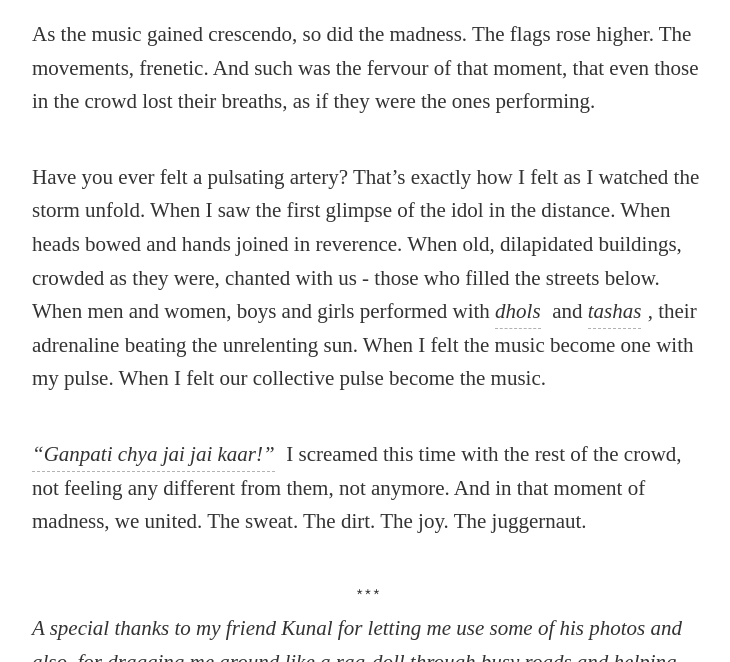
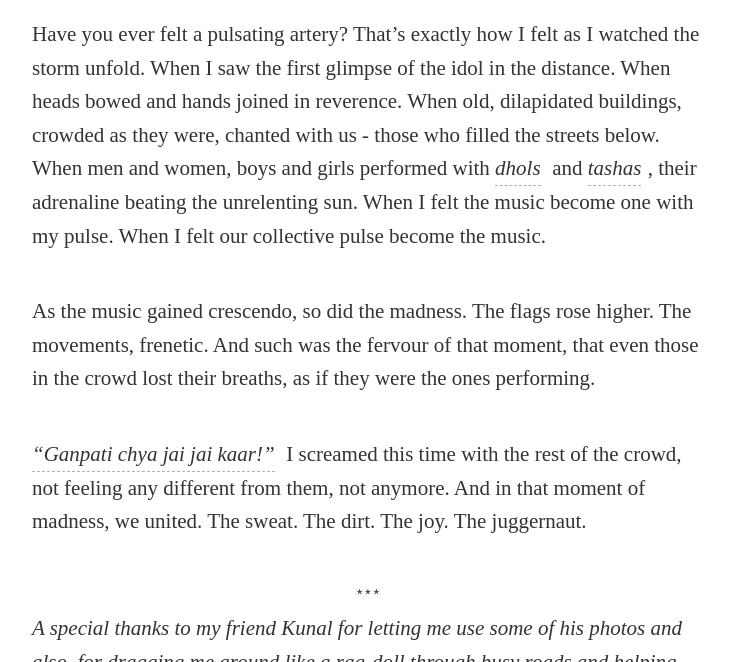
Before and after one commit to harshac/darbadar, a Jekyll site: the page built from _posts/2015-10-08-visarjan.md, in a window 1280 px wide and 900 px high, scrolled down 4412 px, cut to the strip 238-900 px from the top of the window. Shown: the whole strip, without its empty margins (272-1002 px from the left). Built offline with Jekyll 4.4.1, drawn with Linux system fonts in a browser that asks for light colours; nearby versions of some CDN libraries; some web fonts are replaced; comment, search, counter and statistics services are not loaded; some of the changed lines change nothing that is shown; some of the changed text lies outside the part shown.

Commit message:
Blog 4 ; Edits

```diff
--- a/_posts/2015-10-08-visarjan.md
+++ b/_posts/2015-10-08-visarjan.md
@@ -13,7 +13,7 @@ socialMedia: The insanity and beauty of Ganesh Chaturthi.
 albumId: 72157659565201072
 published: true
 ---
-_“Ek! Thon! Teen! Char!”_{:title="One! Two! Three! Four!"}
+_“Ek! Don! Teen! Char!”_{:title="One! Two! Three! Four!"}
 
 _“Aunty, haath peeche karo na!”_{:title="Aunty, please move your hand!"} I told the woman standing behind me, although I knew it wasn't her fault that her hand was pressed against my buttocks. We were among a crowd of thousands—packed tight like honeycombs of a beehive—who had gathered on Lakshmi road to watch the Ganpati procession before _visarjan_{:title="Immersion of the Ganesha idol in a water body, thus concluding Ganesha festival that is celebrated for ten days."}.
 
@@ -27,7 +27,7 @@ _“Ganpati bappa moriya, pudhchya varshi lavkar yaa!”_{:title="Oh Ganesha, my
 
 “I can't see a thing!” I yelled at my friend Kunal, separated from me by half a dozen people on my right. But every single time drumsticks collided with synthetic skins, stretched taut over the open ends of wooden barrels—the _dhols_{:title="A cylindrical wooden drum."}—I felt it, as goosebumps drew upon my flesh, as if my skin was cackling with glee.
 
-_“Ek! Thon! Teen! Char!”_{:title="One! Two! Three! Four!"}
+_“Ek! Don! Teen! Char!”_{:title="One! Two! Three! Four!"}
 
 ![Hands](https://c2.staticflickr.com/6/5639/22032727471_d52fd02511_c.jpg){:data-caption="And the crowd goes berserk."}{:name="hands"}
 
@@ -53,9 +53,9 @@ There was an element of madness in their way, in the way they performed, as if i
 
 ![Tasha](https://c1.staticflickr.com/1/604/21401886003_a583321a0d_c.jpg){:data-caption="That moment when your heart takes flight."}{:name="dhol"}
 
+Have you ever felt a pulsating artery? That's exactly how I felt as I watched the storm unfold. When I saw the first glimpse of the idol in the distance. When heads bowed and hands joined in reverence. When old, dilapidated buildings, crowded as they were, chanted with us - those who filled the streets below. When men and women, boys and girls performed with _dhols_{:title="A cylindrical wooden drum."} and _tashas_{:title="A kettle drum with a shallow metal body."}, their adrenaline beating the unrelenting sun. When I felt the music become one with my pulse. When I felt our collective pulse become the music.
+
 As the music gained crescendo, so did the madness. The flags rose higher. The movements, frenetic. And such was the fervour of that moment, that even those in the crowd lost their breaths, as if they were the ones performing.
-
-Have you ever felt a pulsating artery? That's exactly how I felt as I watched the storm unfold. When I saw the first glimpse of the idol in the distance. When heads bowed and hands joined in reverence. When old, dilapidated buildings, crowded as they were, chanted with us - those who filled the streets below. When men and women, boys and girls performed with _dhols_{:title="A cylindrical wooden drum."} and _tashas_{:title="A kettle drum with a shallow metal body."}, their adrenaline beating the unrelenting sun. When I felt the music become one with my pulse. When I felt our collective pulse become the music.
 
 _“Ganpati chya jai jai kaar!”_{:title="Praise Lord Ganesha."}  I screamed this time with the rest of the crowd, not feeling any different from them, not anymore. And in that moment of madness, we united. The sweat. The dirt. The joy. The juggernaut.
 
```
